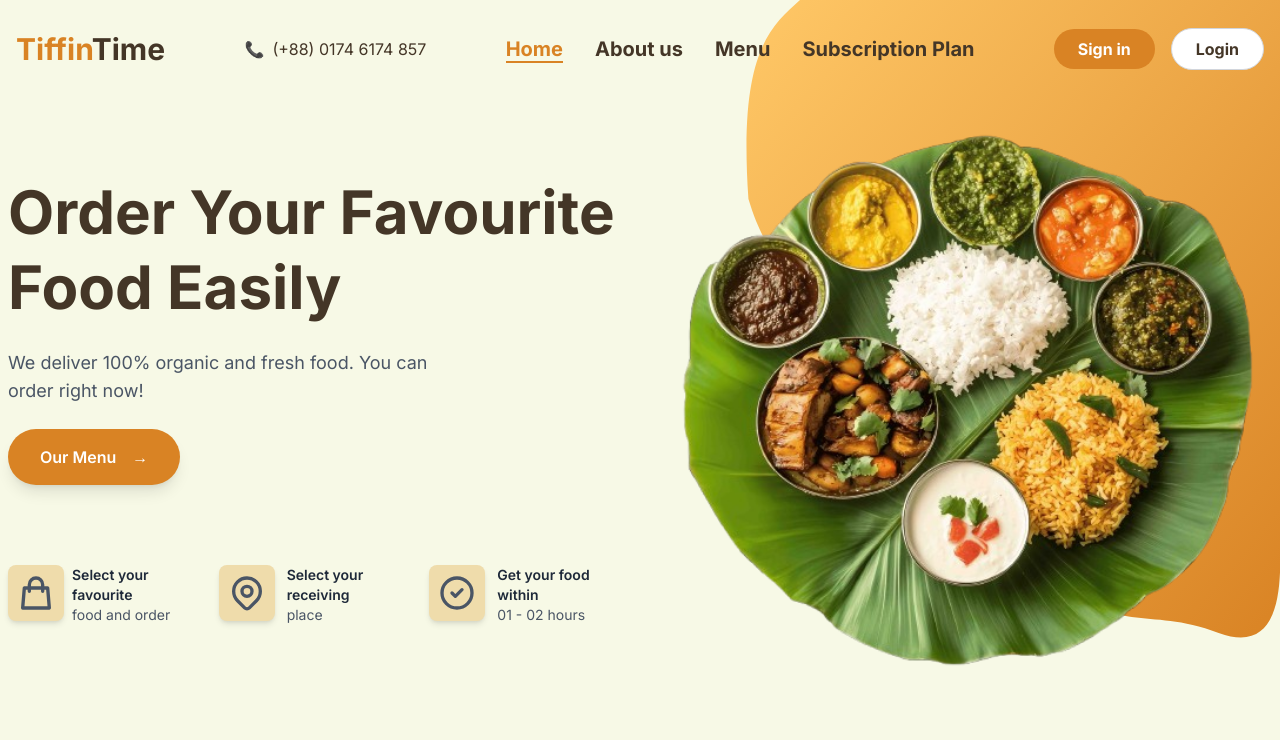
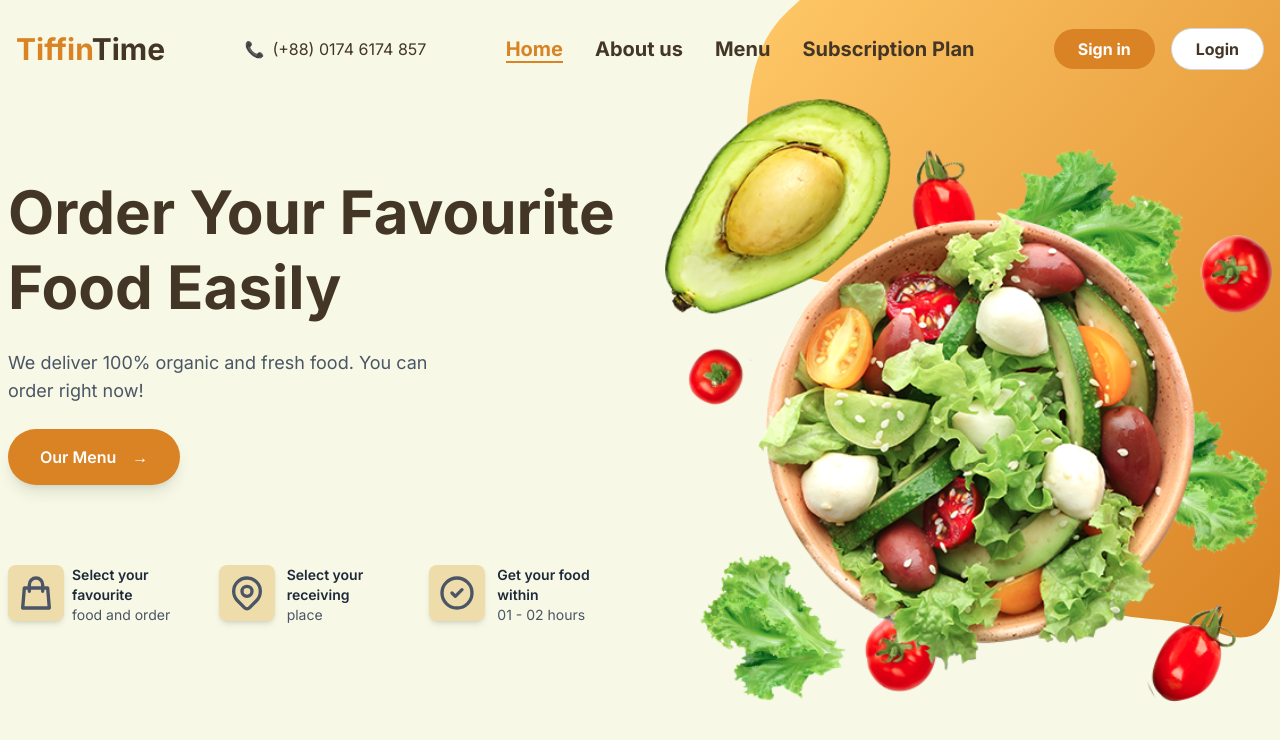
Before and after one commit to R3dRum92/TiffinTime, a Next.js app in the folder frontend/: page / in a window 1280 px wide. Shown: the top 740 px of the page. Built offline with nearby package versions, Linux system fonts and the light colour scheme.

Commit message:
jibone onek kosto

```diff
--- a/frontend/app/page.tsx
+++ b/frontend/app/page.tsx
@@ -90,7 +90,7 @@ export default function HomePage() {
 
 
           <Image
-            src="/resources/khabar.png"
+            src="/resources/food.png"
             alt="Delicious food"
             width={700}
             height={700}
```
